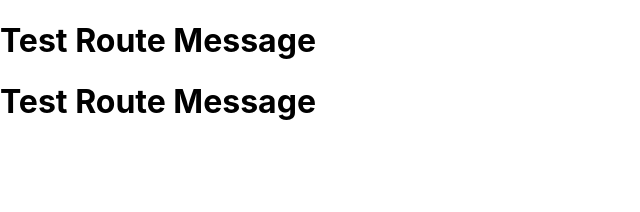
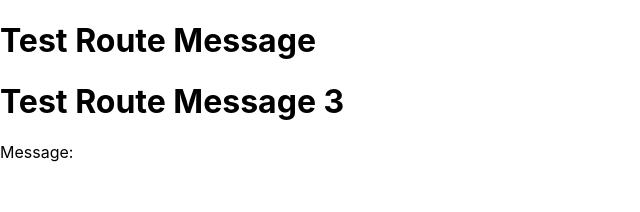
Before and after one commit to unsupervised-machine/challenger_stats, a React (Create React App) app in the folder frontend/: page / in a window 1280 px wide. Shown: the top 212 px of the page, without its empty margins (0-640 px from the left). Built offline with nearby package versions, Linux system fonts and the light colour scheme; no server answers.

Commit message:
FRONT END - figuring out why match history is not passing into App.js properly....

```diff
--- a/frontend/src/TestRoute3.js
+++ b/frontend/src/TestRoute3.js
@@ -23,8 +23,8 @@ const TestRoute = () => {
 
   return (
     <div>
-      <h1>Test Route Message</h1>
-      <p>{message}</p>
+      <h1>Test Route Message 3</h1>
+      <p>Message: {message}</p>
     </div>
   );
 };
```
